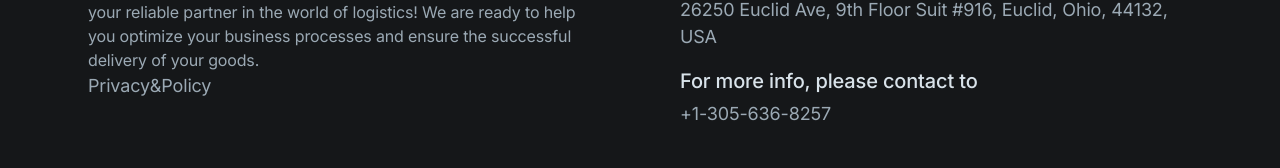
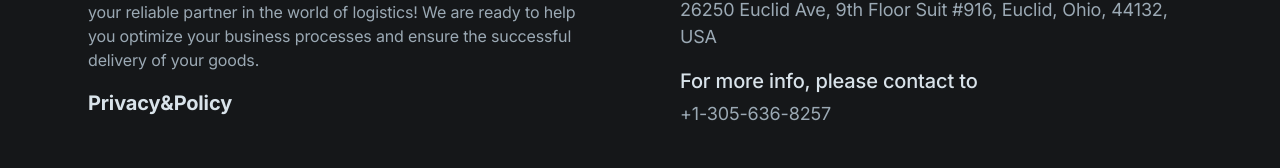
Before and after one commit to shukrullojonappdev/bla_bla_llc, a Next.js app: page / in a window 1280 px wide. Shown: the part 3069-3237 px from the top of the page. Built offline with nearby package versions, Linux system fonts and the light colour scheme.

Commit message:
commited

```diff
--- a/components/ui/footer.tsx
+++ b/components/ui/footer.tsx
@@ -25,7 +25,7 @@ export default function Footer() {
               </div>
               <Link
                 href="/privacy"
-                className="text-gray-400 text-lg mt- hover:text-gray-200 duration-300"
+                className="font-bold hover:underline text-xl hover:text-gray-200 duration-300 block mt-4"
               >
                 Privacy&Policy
               </Link>
```
